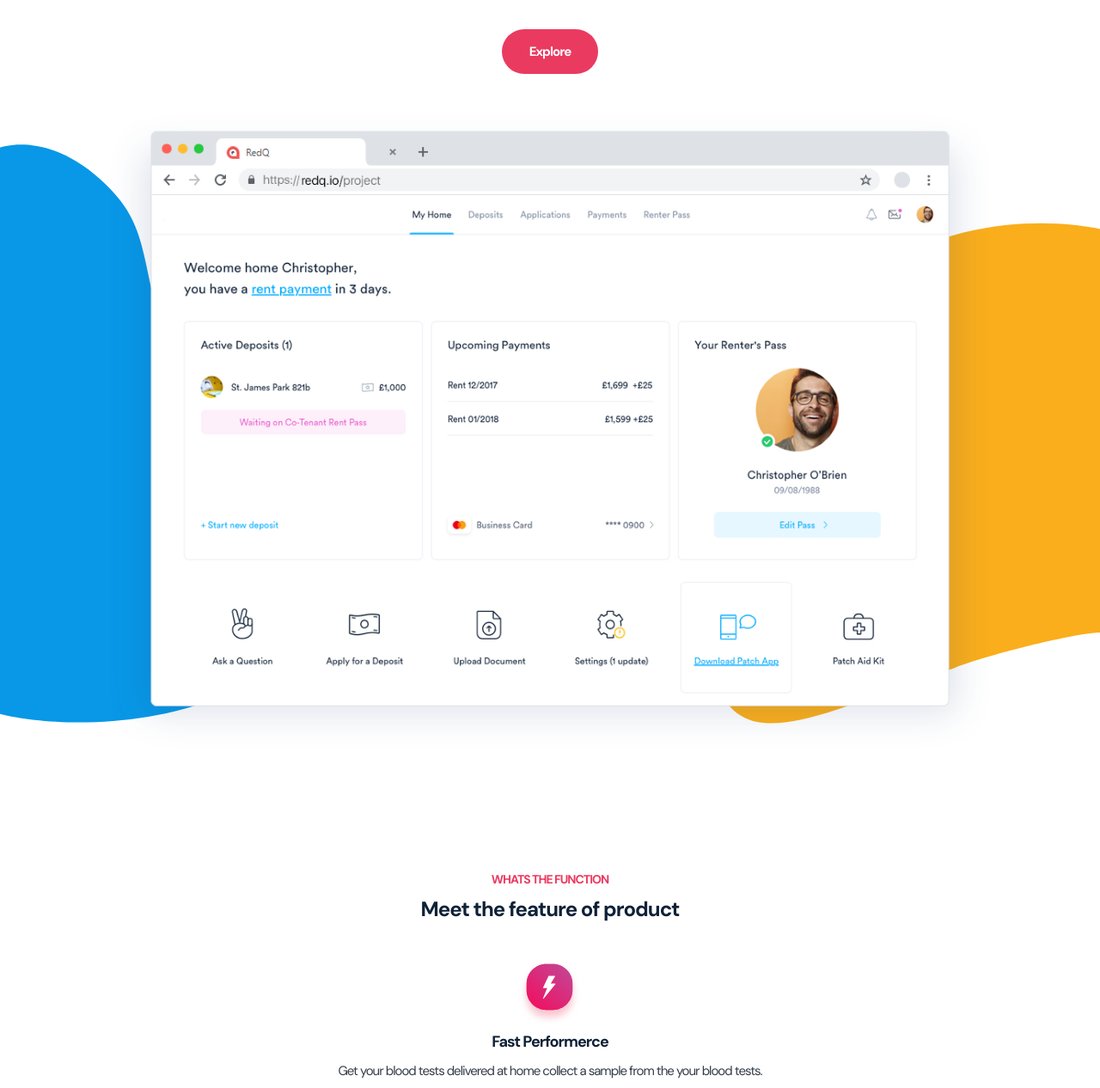
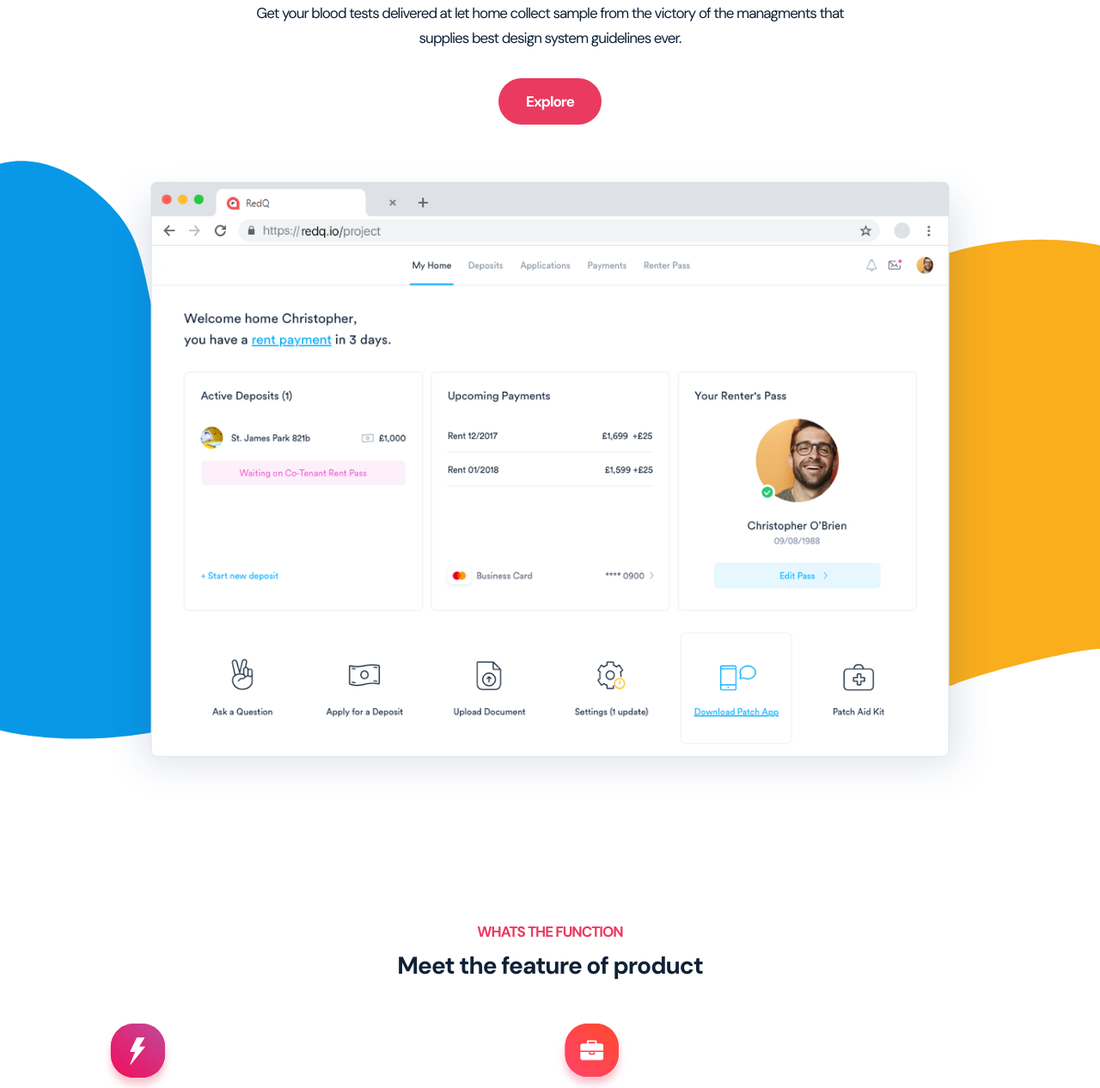
Before and after one commit to fajarfadillahh/landguru-digital-products-agency-responsive-website, a plain HTML site: page index.html in a window 1280 px wide. Shown: the part 301-1567 px from the top of the page at 86% size. Drawn offline with nearby package versions, Linux system fonts and the light colour scheme.

Commit message:
responsive home & features section |  res-640px

```diff
--- a/scss/index.scss
+++ b/scss/index.scss
@@ -1098,3 +1098,63 @@ img {
     }
   }
 }
+
+// ----- width 640px -----
+@media screen and (min-width: 640px) {
+  .section {
+    &-title {
+      font-size: 28px;
+    }
+
+    &-subtitle {
+      font-size: 17px;
+    }
+  }
+
+  .home {
+    padding-top: 10rem;
+
+    &::before,
+    &::after {
+      bottom: 140px;
+    }
+
+    &__data {
+      width: 70%;
+    }
+
+    &__title {
+      font-size: 42px;
+    }
+
+    &__text,
+    &__button {
+      font-size: 17px;
+    }
+  }
+
+  .features {
+    &__group {
+      grid-template-columns: repeat(2, 1fr);
+    }
+
+    &__item {
+      &-icon {
+        justify-self: left;
+        width: 65px;
+      }
+
+      &-data {
+        text-align: left;
+      }
+
+      &-title {
+        font-size: 20px;
+      }
+
+      &-text {
+        font-size: 17px;
+      }
+    }
+  }
+}
```
Also changed, not shown: css/index.css.
